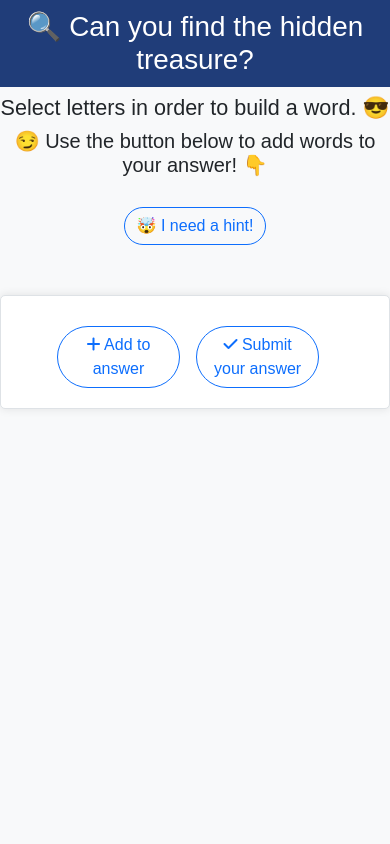
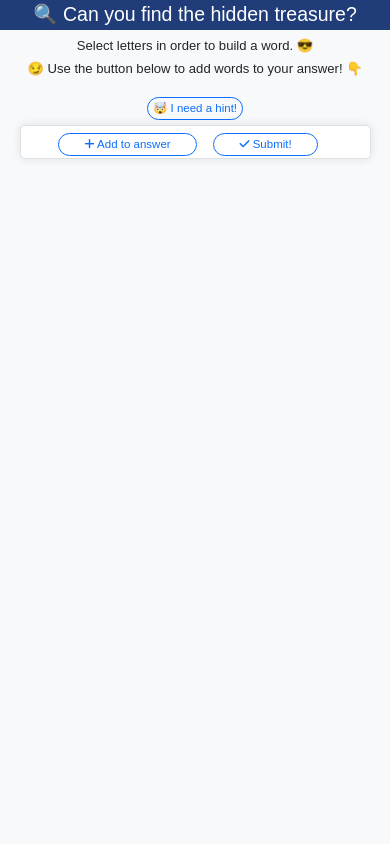
Before and after one commit to AustralianSynchrotron/openday-scavenger, a Python web app: template openday_scavenger/puzzles/finder/templates/index.html in a window 390 px wide. Run offline with Jinja, Linux system fonts and the light colour scheme; the template is opened without the code that fills it, so the values that code supplies are empty.

Commit message:
Fix styles to work better on small screens

```diff
--- a/openday_scavenger/puzzles/finder/static/styles.css
+++ b/openday_scavenger/puzzles/finder/static/styles.css
@@ -39,7 +39,7 @@ h1 {
 
 .form-parent {
     max-width: 600px;
-    margin: 50px auto;
+    margin: 25px auto;
     padding: 20px;
     background-color: #ffffff;
     border: 1px solid #dee2e6;
@@ -63,13 +63,14 @@ h1 {
     text-align: center;
   }
 
-
 .row {
     display: flex;
     justify-content: space-between;
     /* width: 80%;
     margin-left: 8%;
     margin-right: 8%; */
+    padding-right: 0px !important;
+    padding-left: 0px !important;
 
 }
 
@@ -78,10 +79,11 @@ h1 {
     flex-basis: 0;
     flex-grow: 1;
     flex-shrink: 1;
-    padding: .75rem;
-    border: 1px solid black;
+    border: 0.8px solid grey;
+    padding: .5rem;
+    padding-top: .75rem;
+    padding-bottom: .75rem;
 }
-
 
 .item-selected {
     background-color: #d6d6d6;
@@ -94,6 +96,7 @@ h1 {
 /*********************** Found Words List Start *******************/
 .found-words {
     display: flex;
+    flex-wrap: wrap;
     gap: 10px;
     justify-content: center;
     margin-bottom : 10px
@@ -110,7 +113,6 @@ h1 {
     column-gap: 10px;
 }
 
-
 .word-delete {
     position: absolute;
     top:0;
@@ -121,24 +123,23 @@ h1 {
     font-size: 0.8rem;
     font-weight: bold;
 }
-
-
 /*********************** Found Words List End *******************/
 
 
 /*********************** Hint Words Start  *********************/
 .hint-word-parent {
     display: flex;
+    flex-wrap: wrap;
     gap: 10px;
     justify-content: center;
     align-items: center;
-    margin-bottom : 10px;
     visibility: hidden;
-    width: 80%;
+    width: 95%;
     /* padding: 10px; */
     margin-left: 8%;
     margin-right: 8%;
     margin-top: 10px;
+    margin-bottom : 10px;
 
 }
 
@@ -147,7 +148,66 @@ h1 {
     position: relative;
     background-color: #e4f1ff;
     border-radius: 8px;
+    padding: 4px 6px;
 }
+/********************** Hint Words End ***********************/
 
-
-/********************** Hint Words End  ***********************/
+/************** Set up for mobile screens start ***************/
+@media only screen and (max-width: 800px) {
+    body {
+      font-size: calc(0.5rem + .9vw);
+    }
+    .cell {
+        display: block;
+        /* flex-basis: 0;
+        flex-grow: 1;
+        flex-shrink: 1; */
+        padding: 0rem;
+        border: 0.8px none grey;
+    }
+    .btn {
+      font-size: calc(0.5rem + .9vw);
+      padding: 2px;
+      padding-left: 5px;
+      padding-right: 5px;
+    }
+    .form-parent {
+        padding: 2px;
+        margin: 5px auto;
+        max-width: 90%;
+    }
+    .found-words {
+        gap: 2px;
+        margin-bottom : 5px
+    }
+    .hint-word-parent {
+        gap: 2px;
+        width: 95%;
+        margin-top: 5px;
+        margin-bottom: 5px;
+        margin-left: 1px;
+        margin-right: 1px;
+        font-size: calc(0.5rem + .9vw)
+    }
+    .word-text {
+        font-size: calc(0.5rem + .9vw);
+    }
+    h1 {
+        font-size: calc(1rem + .9vw);
+        padding: 5px;
+        line-height: 1;
+    }
+    h2 {
+        font-size: calc(0.85rem + .9vw);
+    }
+    h3 {
+        font-size: calc(0.75rem + .9vw);
+    }
+    h4 {
+        font-size: calc(0.7rem + .9vw);
+    }
+    h5 {
+        font-size: calc(0.6rem + .9vw);
+    }
+}
+/************** Set up for mobile screens end ***************/
--- a/openday_scavenger/puzzles/finder/templates/index.html
+++ b/openday_scavenger/puzzles/finder/templates/index.html
@@ -1,5 +1,6 @@
 <html>
     <head>
+        <meta content="width=device-width, initial-scale=1" name="viewport" />
         <script src="/static/js/htmx.min.js"></script>
         <script src="/static/js/json-enc.js"></script>
         <script src="/static/js/bootstrap.bundle.min.js"></script>
@@ -20,9 +21,9 @@
         <!-- <h1>Finder Puzzle</h1> -->
         <h1 id="question" > 🔍 Can you find the hidden treasure? </h1>
         <h2 id="question" >{{question}} </h2>
-        <h4 id="hint" data-num="{{data['words']|length}}"> Select letters in order to build a word. 😎</h4>
+        <h5 id="hint" data-num="{{data['words']|length}}"> Select letters in order to build a word. 😎</h5>
         <h5>😏 Use the button below to add words to your answer! 👇</h5>
-        <div class="container" style="margin-top:20px;">
+        <div class="container" style="margin-top:15px;">
             {% for i in range(data['puzzle']|length ) %}
             <div class="row">
                 {% for j in range(data['puzzle'][i]|length) %}
@@ -42,7 +43,7 @@
                 <input hidden type="text" id="visitor" name="visitor" value="{{ visitor }}">
                 <!-- <input hidden type="text" id="answer" name="answer" > -->
                 <button id="btn-add" class="btn btn-outline-primary rounded-pill mx-2" ><i class="fa-solid fa-plus"></i>  Add to answer</button>
-                <button id="btn-submit" class="btn btn-outline-primary rounded-pill mx-2"><i class="fa-solid fa-check"></i> Submit your answer</button>
+                <button id="btn-submit" class="btn btn-outline-primary rounded-pill mx-2"><i class="fa-solid fa-check"></i> Submit!</button>
 
             </div>
         </div>
```
